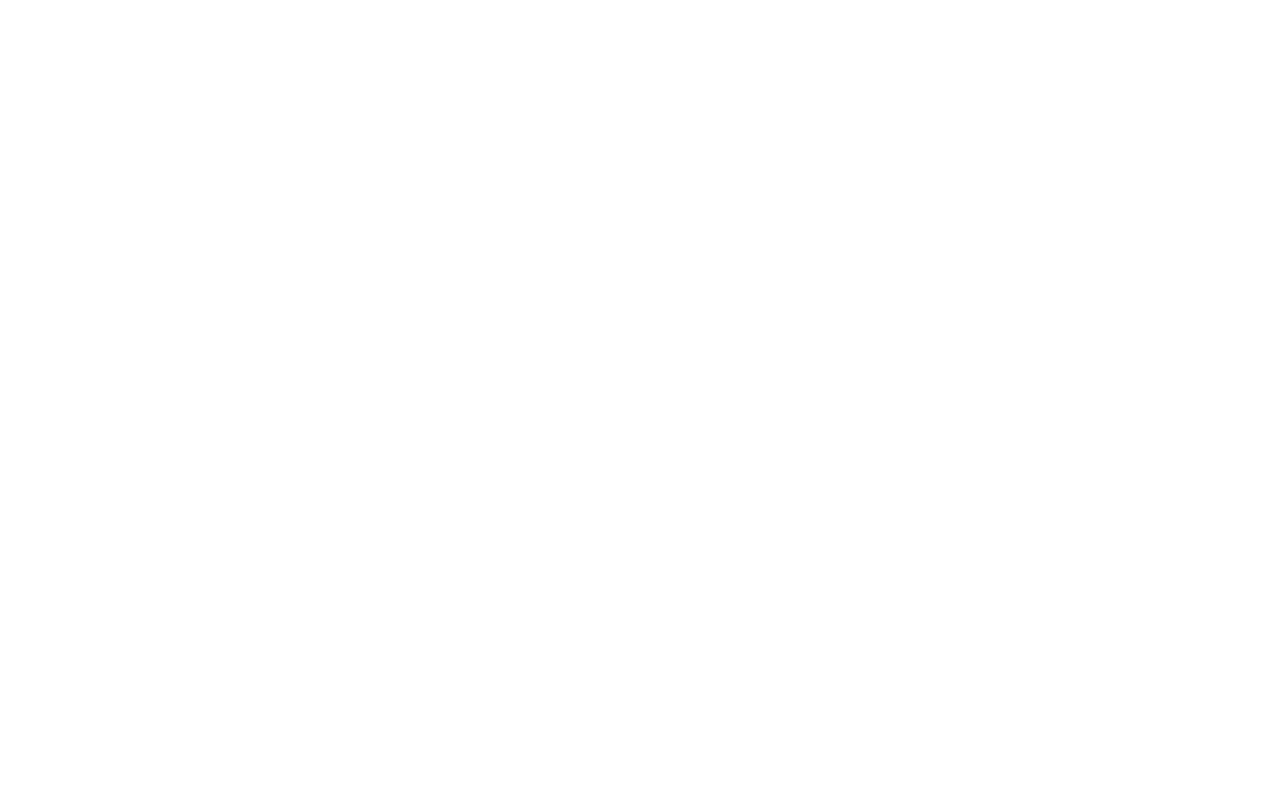
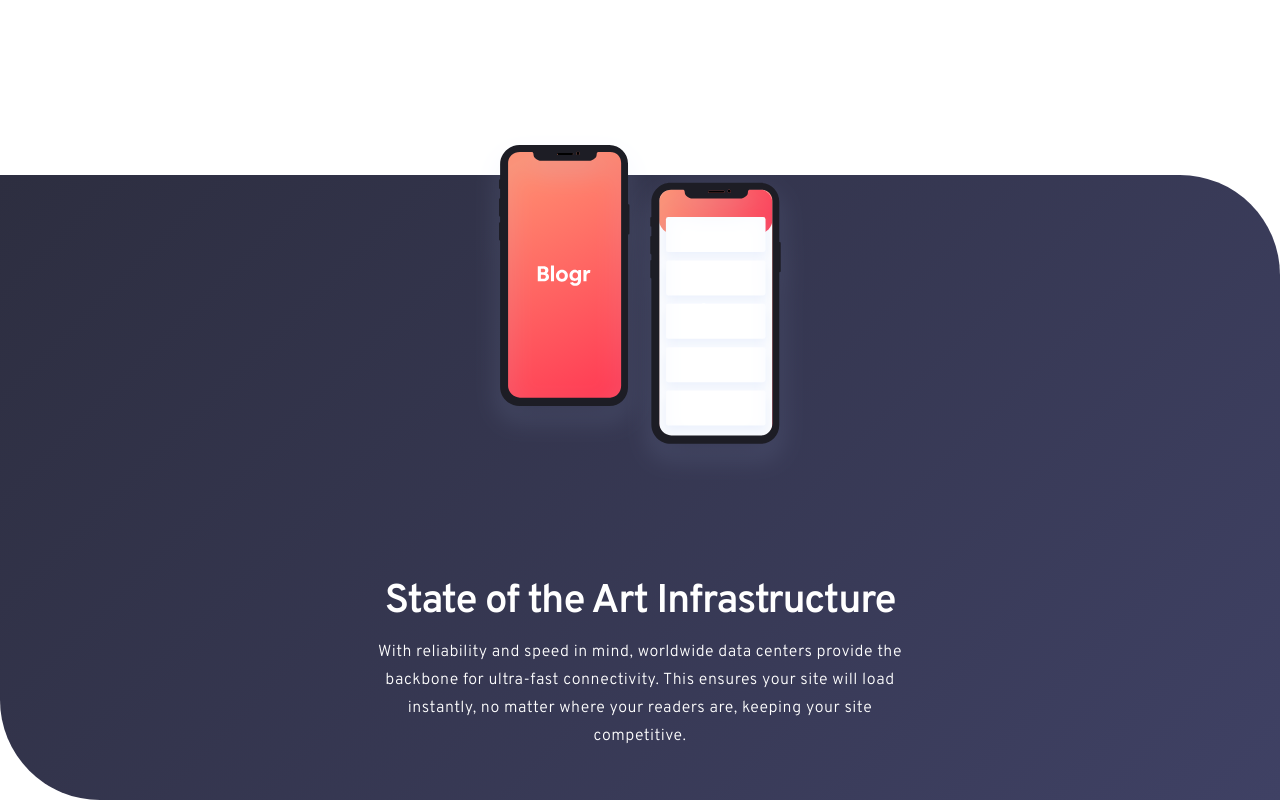
Before and after one commit to CharlesSquirel/Blogr, a React (Create React App) app: page / in a window 1280 px wide. Shown: the part 2007-2807 px from the top of the page. Before the commit the page ends 2001 px from the top, so only its background shows below. Built offline with nearby package versions, Linux system fonts and the light colour scheme.

Commit message:
Phone section

```diff
--- a/src/App.tsx
+++ b/src/App.tsx
@@ -3,14 +3,16 @@
 import Designed from "./components/Designed/Designed";
 import { ThemeProvider } from "styled-components";
 import { theme } from "./components/GlobalStyle/theme";
+import Phones from "./components/Phones/Phones";
 
 function App() {
   return (
     <>
-    <ThemeProvider theme={theme}>
-      <GlobalStyle />
-      <Header />
-      <Designed/>
+      <ThemeProvider theme={theme}>
+        <GlobalStyle />
+        <Header />
+        <Designed />
+        <Phones />
       </ThemeProvider>
     </>
   );
--- a/src/components/GlobalStyle/theme.tsx
+++ b/src/components/GlobalStyle/theme.tsx
@@ -1,6 +1,17 @@
-export const theme = {
+interface ThemeProps {
+  maxMobileDesign: string;
+  tabletDesign: string;
+  hugeScreens: string;
+}
+
+interface BreakProps {
+  breakpoints: ThemeProps;
+}
+
+export const theme: BreakProps = {
   breakpoints: {
     maxMobileDesign: "800px",
     tabletDesign: "801px <= width <= 1400px",
+    hugeScreens: "2000px",
   },
 };
--- /dev/null
+++ b/src/components/Phones/Phones.tsx
@@ -0,0 +1,22 @@
+import React from "react";
+import { StyledPhones, StyledImg, StyledTitle, StyledDescription, StyledTextWrapper } from "./StyledPhone";
+import phones from "../../images/illustration-phones.svg";
+
+const Phones: React.FunctionComponent = () => {
+  return (
+    <StyledPhones>
+      <StyledImg>
+        <img src={phones} alt="Phones" />
+      </StyledImg>
+      <StyledTextWrapper>
+        <StyledTitle>State of the Art Infrastructure</StyledTitle>
+        <StyledDescription>
+          With reliability and speed in mind, worldwide data centers provide the backbone for ultra-fast connectivity. This ensures your site will load instantly, no matter where your readers are,
+          keeping your site competitive.
+        </StyledDescription>
+      </StyledTextWrapper>
+    </StyledPhones>
+  );
+};
+
+export default Phones;
--- /dev/null
+++ b/src/components/Phones/StyledPhone.tsx
@@ -0,0 +1,96 @@
+import styled from "styled-components";
+
+export const StyledPhones = styled.section`
+  display: flex;
+  justify-content: center;
+  gap: 98px;
+  height: 400px;
+  background: linear-gradient(135deg, #2d2e40 0%, #3f4164 100%);
+  border-radius: 0px 100px;
+  padding: 0 165px;
+  @media (${({ theme }) => theme.breakpoints.tabletDesign}) {
+    flex-direction: column;
+    align-items: center;
+    gap: 0;
+    margin-top: 600px;
+    height: 625px;
+    width: 100%;
+    padding: 0;
+  }
+  @media (min-width: ${({ theme }) => theme.breakpoints.hugeScreens}) {
+  }
+`;
+
+export const StyledImg = styled.div`
+  width: 472px;
+  height: 499px;
+  position: relative;
+  @media (min-width: ${({ theme }) => theme.breakpoints.hugeScreens}) {
+    width: 772px;
+    height: 799px;
+  }
+  @media (${({ theme }) => theme.breakpoints.tabletDesign}) {
+    width: 328px;
+    height: 347px;
+  }
+  img {
+    position: absolute;
+    bottom: 57px;
+    @media (${({ theme }) => theme.breakpoints.tabletDesign}) {
+      left: 50%;
+      right: 50%;
+      transform: translateX(-50%);
+      bottom: 92px;
+    }
+    @media (min-width: ${({ theme }) => theme.breakpoints.hugeScreens}) {
+      bottom: 87px;
+    }
+  }
+  /* ::before {
+    content: url("bg-pattern-circles.svg");
+    display: block;
+    position: absolute;
+    width: 1014px;
+    height: 1018px;
+    top: 0;
+    left: 0;
+    z-index: 1;
+  } */
+`;
+
+export const StyledTextWrapper = styled.div`
+  display: flex;
+  flex-direction: column;
+  justify-content: center;
+  gap: 5px;
+  width: 540px;
+  background-color: transparent;
+  color: var(--white);
+  @media (${({ theme }) => theme.breakpoints.tabletDesign}) {
+    align-items: center;
+  }
+  @media (min-width: ${({ theme }) => theme.breakpoints.hugeScreens}) {
+    width: 840px;
+  }
+`;
+
+export const StyledTitle = styled.h2`
+  font-weight: 600;
+  font-size: 40px;
+  line-height: 61px;
+  letter-spacing: -1.2px;
+  @media (min-width: ${({ theme }) => theme.breakpoints.hugeScreens}) {
+    font-size: 64px;
+    line-height: 61px;
+    letter-spacing: -1.2px;
+  }
+`;
+
+export const StyledDescription = styled.p`
+  font-size: 16px;
+  line-height: 28px;
+  letter-spacing: 0.5px;
+  @media (${({ theme }) => theme.breakpoints.tabletDesign}) {
+    text-align: center;
+  }
+`;
```
Also changed, not shown: src/components/Phones/bg-pattern-circles.svg (renamed from src/images/bg-pattern-circles.svg), 1 other file (tests, documents, lock files or other folders).
